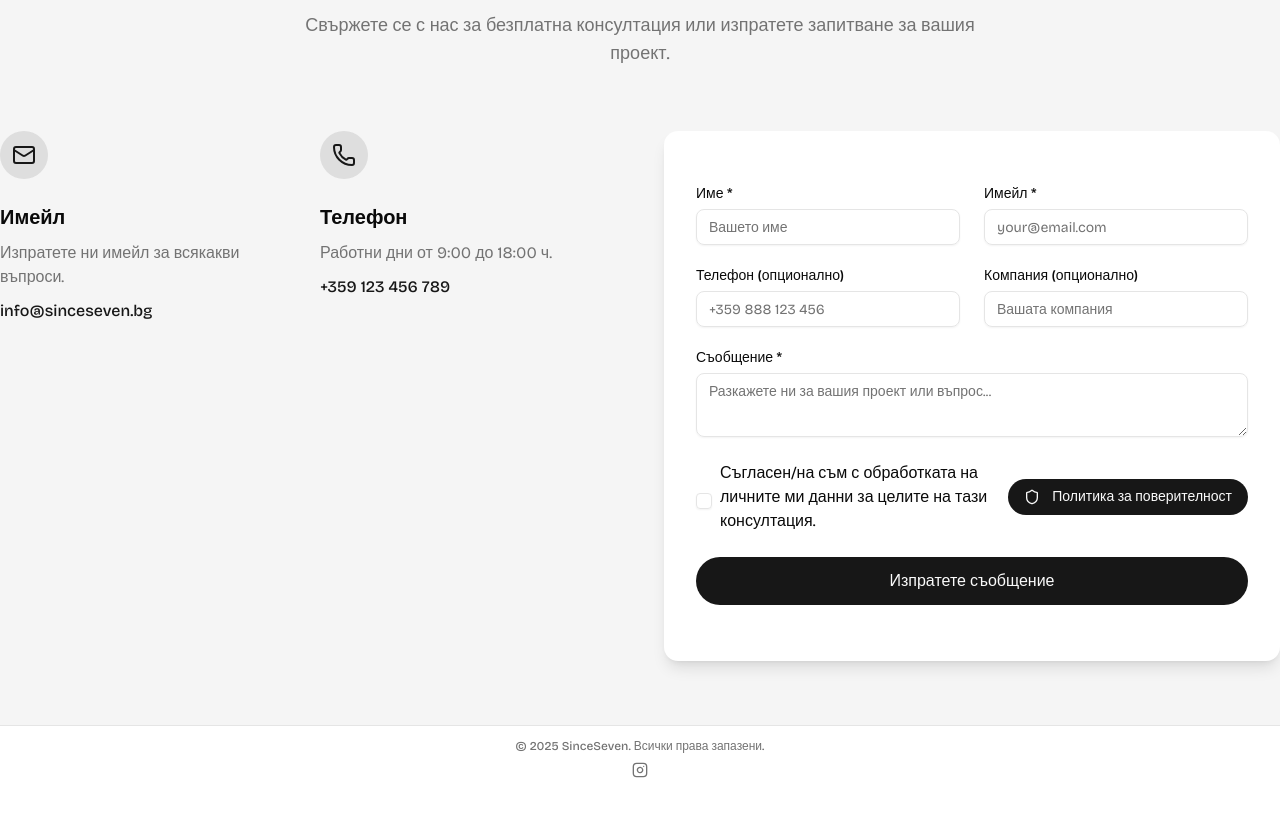
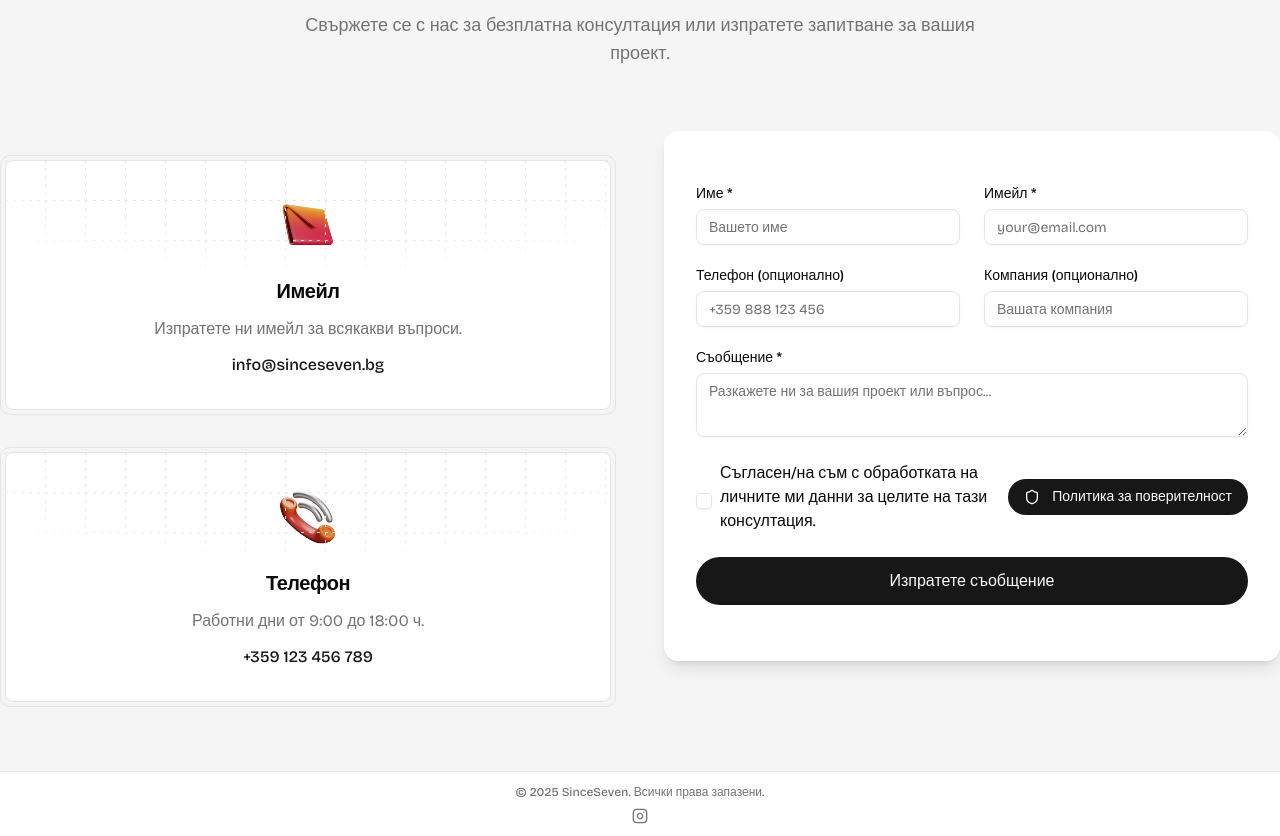
Before and after one commit to SinceSeven/SinceSeven, a Next.js app: page / in a window 1280 px wide. Shown: the part 7404-8240 px from the top of the page. Before the commit the page ends 8194 px from the top, so only its background shows below. Built offline with nearby package versions, Linux system fonts and the light colour scheme.

Commit message:
add new icons to contact

```diff
--- a/components/contact-section.tsx
+++ b/components/contact-section.tsx
@@ -1,5 +1,6 @@
 "use client";
 
+import Image from "next/image";
 import { Button } from "@/components/ui/button";
 import { Card, CardContent } from "@/components/ui/card";
 import { Checkbox } from "@/components/ui/checkbox";
@@ -8,15 +9,11 @@ import { Label } from "@/components/ui/label";
 import { Textarea } from "@/components/ui/textarea";
 import { useContactForm } from "@/lib/hooks/useContactForm";
 import { PrivacyPolicyModal } from "@/components/privacy-policy-modal";
-import {
-  MailIcon,
-  PhoneIcon,
-  Loader2,
-  CheckCircle,
-  Shield,
-} from "lucide-react";
+import { Loader2, CheckCircle, Shield } from "lucide-react";
 import Link from "next/link";
 import { useState } from "react";
+import phoneIcon from "../public/icons/3dicons-call-ringing-dynamic-color.png";
+import emailIcon from "../public/icons/3dicons-mail-dynamic-color.png";
 
 export const ContactSection = () => {
   const { formData, errors, isLoading, isSuccess, updateField, submitForm } =
@@ -73,38 +70,44 @@ export const ContactSection = () => {
           </p>
         </div>
 
-        <div className="grid lg:grid-cols-2 gap-10 md:gap-12">
-          <div className="grid grid-cols-1 sm:grid-cols-2 gap-x-6 gap-y-10">
-            <div>
-              <div className="h-12 w-12 flex items-center justify-center bg-primary/10 text-primary rounded-full">
-                <MailIcon />
-              </div>
-              <h3 className="mt-6 font-semibold text-xl">Имейл</h3>
-              <p className="my-2.5 text-muted-foreground">
+        <div className="grid lg:grid-cols-2 gap-10 md:gap-12 items-start">
+          <div className="grid sm:grid-cols-2 lg:grid-cols-1 gap-x-6 gap-y-8 mt-6">
+            <div className="rounded-lg border bg-muted p-1 relative">
+              <div className="relative px-6 py-8 bg-card rounded-md border flex flex-col items-center">
+                <Image src={emailIcon} alt="Email Icon" className="h-16 w-16" />
+                <h3 className="mt-5 text-xl font-semibold tracking-tight text-center">
+                  Имейл
+                </h3>
+                <p className="mt-3 text-center text-muted-foreground">
                   Изпратете ни имейл за всякакви въпроси.
                 </p>
                 <Link
-                className="font-medium text-primary hover:underline break-words"
                   href="mailto:info@sinceseven.bg"
+                  className="mt-3 text-center font-medium text-primary hover:underline break-words"
                 >
                   info@sinceseven.bg
                 </Link>
+                <PatternDashedTop />
+              </div>
             </div>
 
-            <div>
-              <div className="h-12 w-12 flex items-center justify-center bg-primary/10 text-primary rounded-full">
-                <PhoneIcon />
-              </div>
-              <h3 className="mt-6 font-semibold text-xl">Телефон</h3>
-              <p className="my-2.5 text-muted-foreground">
+            <div className="rounded-lg border bg-muted p-1 relative">
+              <div className="relative px-6 py-8 bg-card rounded-md border flex flex-col items-center">
+                <Image src={phoneIcon} alt="Phone Icon" className="h-16 w-16" />
+                <h3 className="mt-5 text-xl font-semibold tracking-tight text-center">
+                  Телефон
+                </h3>
+                <p className="mt-3 text-center text-muted-foreground">
                   Работни дни от 9:00 до 18:00 ч.
                 </p>
                 <Link
-                className="font-medium text-primary hover:underline"
                   href="tel:+359123456789"
+                  className="mt-3 text-center font-medium text-primary hover:underline"
                 >
                   +359 123 456 789
                 </Link>
+                <PatternDashedTop />
+              </div>
             </div>
           </div>
 
@@ -151,7 +154,6 @@ export const ContactSection = () => {
                       )}
                     </div>
                   </div>
-
                   <div className="grid grid-cols-1 md:grid-cols-2 gap-4 md:gap-6">
                     <div>
                       <Label htmlFor="phone">Телефон (опционално)</Label>
@@ -275,3 +277,54 @@ export const ContactSection = () => {
     </section>
   );
 };
+const PatternDashedTop = () => {
+  return (
+    <div
+      className="absolute inset-0 -top-px -left-px z-0"
+      style={{
+        backgroundImage: `
+        linear-gradient(to right, var(--border) 1px, transparent 1px),
+        linear-gradient(to bottom, var(--border) 1px, transparent 1px)
+      `,
+        backgroundSize: "20px 20px",
+        backgroundPosition: "0 0, 0 0",
+        maskImage: `
+        repeating-linear-gradient(
+              to right,
+              black 0px,
+              black 3px,
+              transparent 3px,
+              transparent 8px
+            ),
+            repeating-linear-gradient(
+              to bottom,
+              black 0px,
+              black 3px,
+              transparent 3px,
+              transparent 8px
+            ),
+            radial-gradient(ellipse 70% 60% at 50% 0%, #000 60%, transparent 100%)
+      `,
+        WebkitMaskImage: `
+ repeating-linear-gradient(
+              to right,
+              black 0px,
+              black 3px,
+              transparent 3px,
+              transparent 8px
+            ),
+            repeating-linear-gradient(
+              to bottom,
+              black 0px,
+              black 3px,
+              transparent 3px,
+              transparent 8px
+            ),
+            radial-gradient(ellipse 70% 50% at 50% 0%, #000 60%, transparent 100%)
+      `,
+        maskComposite: "intersect",
+        WebkitMaskComposite: "source-in",
+      }}
+    />
+  );
+};
```
Also changed, not shown: public/icons/3dicons-call-ringing-dynamic-color.png (added), public/icons/3dicons-mail-dynamic-color.png (added). Lines whose indentation alone changed are shown as unchanged.
